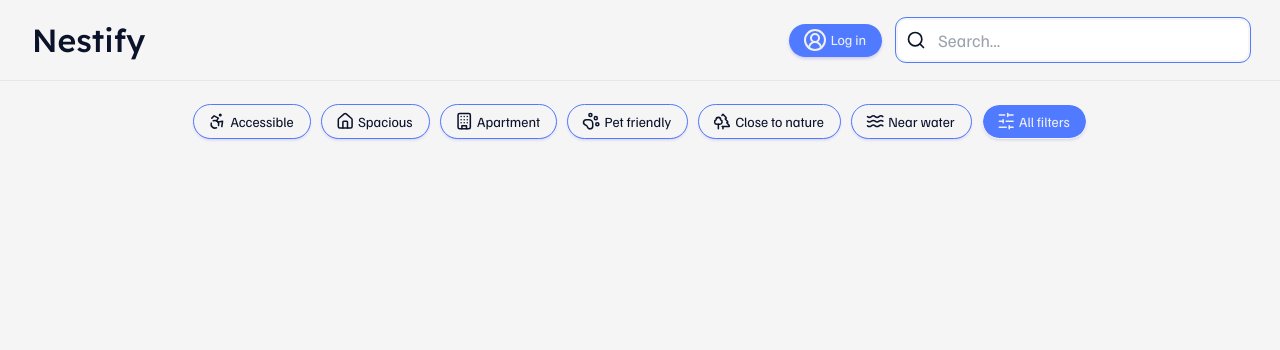
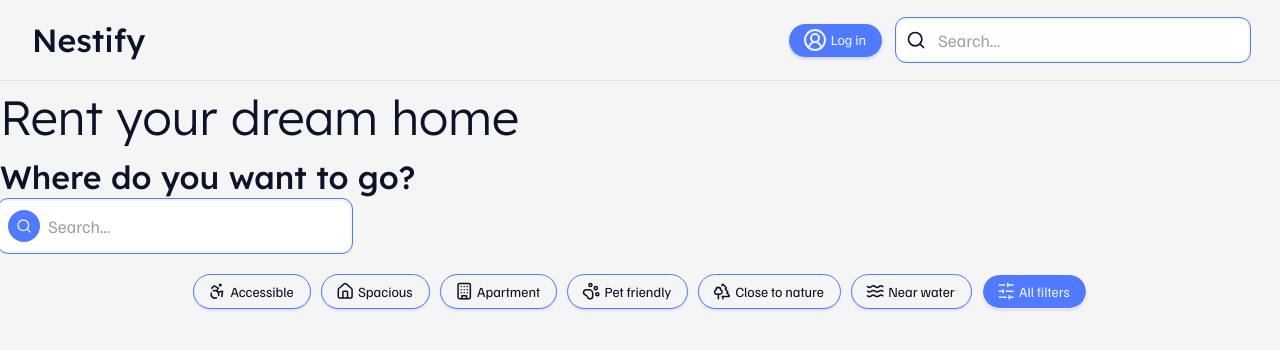
Before and after one commit to emmaoliviamellgren/nestify, a Next.js app: page / in a window 1280 px wide. Shown: the top 350 px of the page. Built offline with nearby package versions, Linux system fonts and the light colour scheme.

Commit message:
Add search bar to landing page and update UI

```diff
--- a/app/(root)/page.tsx
+++ b/app/(root)/page.tsx
@@ -1,9 +1,28 @@
 'use client';
 
+import { useState } from 'react';
 import Filters from '../components/filters';
+import { SearchBarPrimary } from '../components/ui/inputs';
 
 const LandingPage = () => {
-    return <Filters />;
+    const [value, setValue] = useState('');
+    const handleChange = (e: React.ChangeEvent<HTMLInputElement>) => {
+        setValue(e.target.value);
+    };
+    return (
+        <>
+            <div className='hidden md:block'>
+                <h1>Rent your dream home</h1>
+                <h2>Where do you want to go?</h2>
+                <SearchBarPrimary
+                    onChange={handleChange}
+                    value={value}
+                />
+            </div>
+            <Filters />
+
+        </>
+    );
 };
 
 export default LandingPage;
--- /dev/null
+++ b/app/components/accommodationsList.tsx
@@ -0,0 +1,7 @@
+import React from 'react';
+
+const accommodationsList = () => {
+    return <div>accommodationsList</div>;
+};
+
+export default accommodationsList;
```
